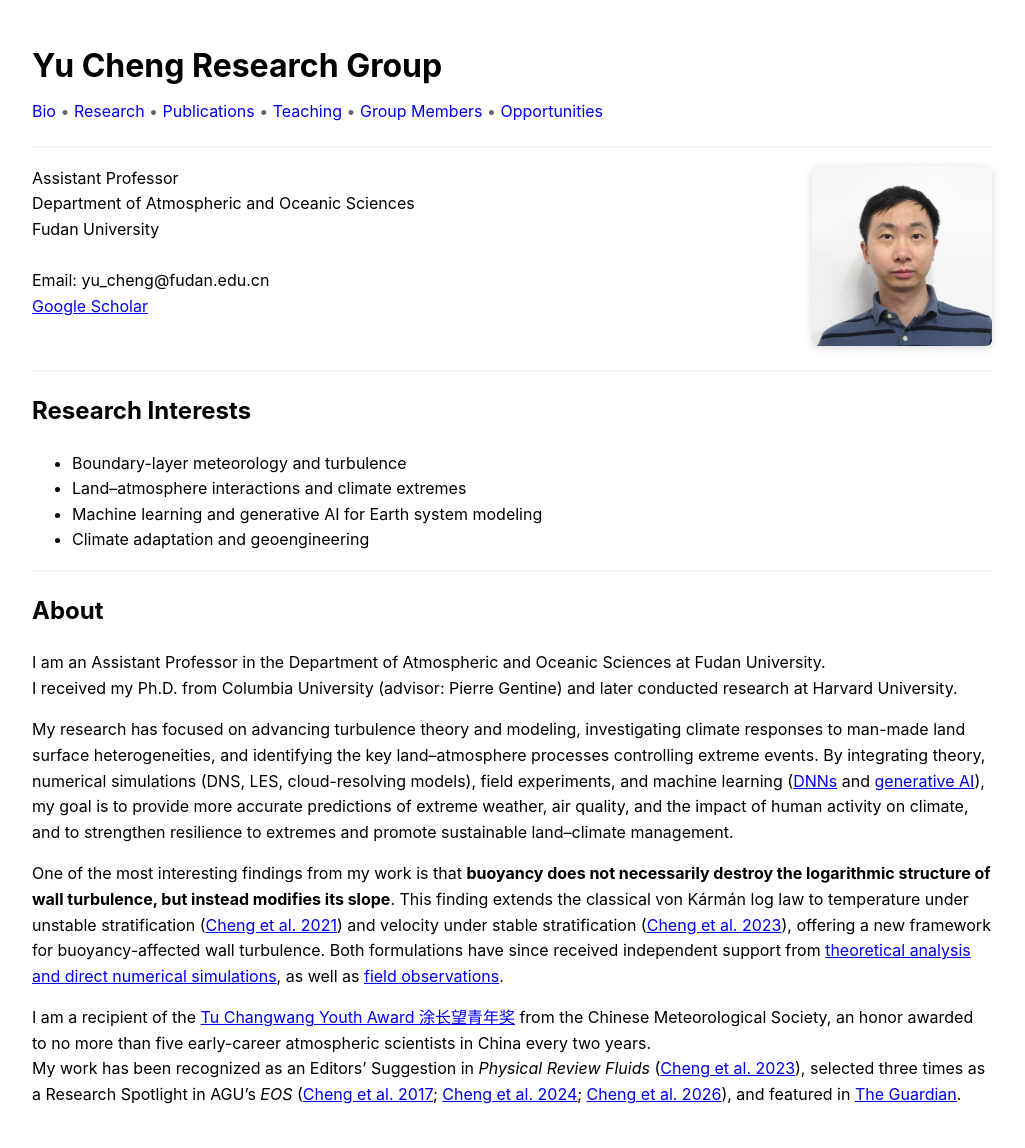
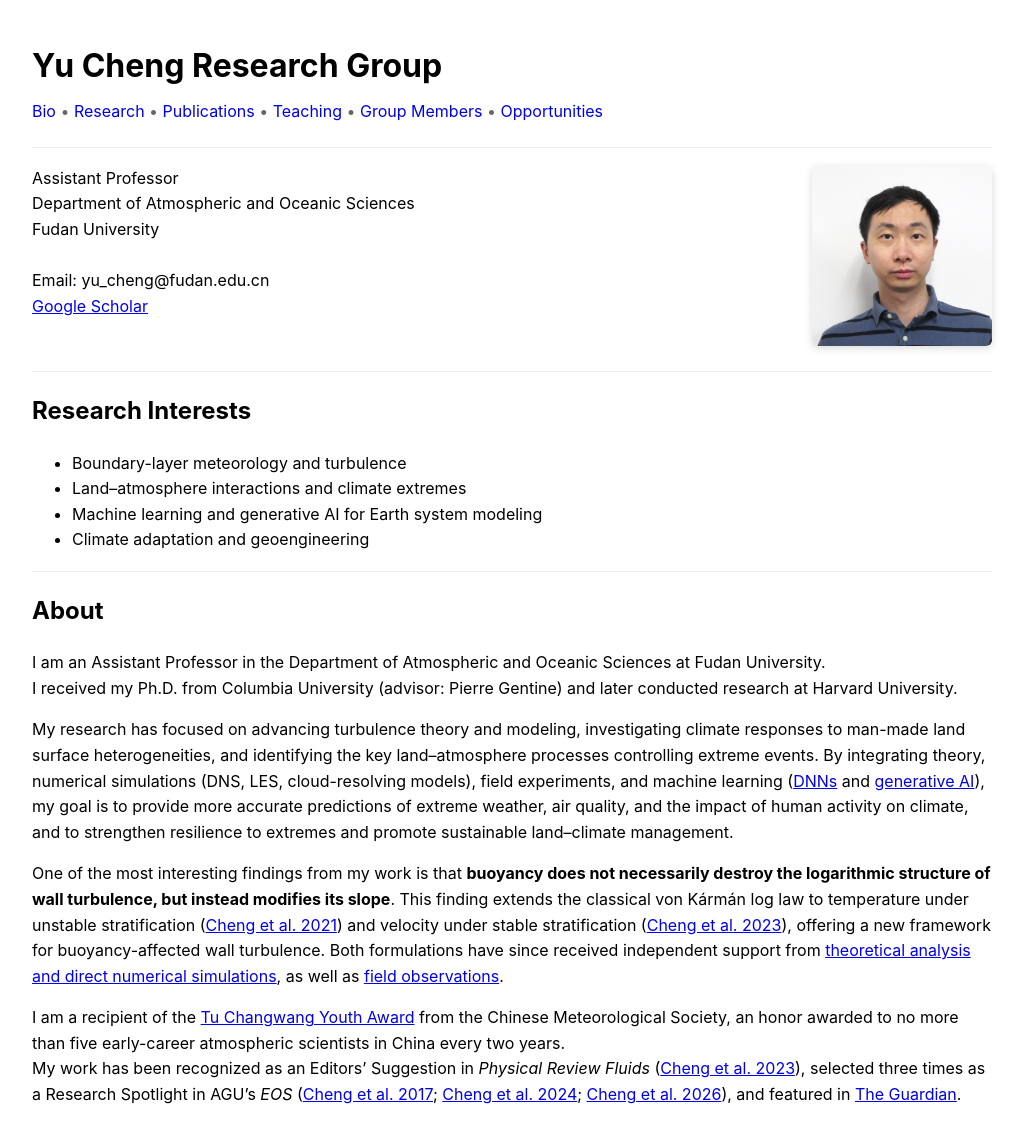
Before and after one commit to yc2965/yc2965.github.io, a Jekyll site: the page built from index.md, in a window 1280 px wide. Shown: the whole page, without its empty margins (128-1153 px from the left). Built offline with Jekyll 4.4.1, drawn with Linux system fonts in a browser that asks for light colours; our own code applies the rules of GitHub Pages for plain Markdown files.

Commit message:
Update index.md

```diff
--- a/index.md
+++ b/index.md
@@ -38,5 +38,5 @@
 
 One of the most interesting findings from my work is that **buoyancy does not necessarily destroy the logarithmic structure of wall turbulence, but instead modifies its slope**. This finding extends the classical von Kármán log law to temperature under unstable stratification ([Cheng et al. 2021](https://journals.aps.org/prfluids/abstract/10.1103/PhysRevFluids.6.034606)) and velocity under stable stratification ([Cheng et al. 2023](https://journals.aps.org/prfluids/abstract/10.1103/PhysRevFluids.8.114602)), offering a new framework for buoyancy-affected wall turbulence. Both formulations have since received independent support from [theoretical analysis and direct numerical simulations](http://www.tsfp-conference.org/proceedings/2026/116.pdf), as well as [field observations](https://link.springer.com/chapter/10.1007/978-3-031-47258-9_8).
 
-I am a recipient of the [Tu Changwang Youth Award 涂长望青年奖](https://www.cms1924.org/xcwAward.html) from the Chinese Meteorological Society, an honor awarded to no more than five early-career atmospheric scientists in China every two years.
+I am a recipient of the [Tu Changwang Youth Award](https://www.cms1924.org/xcwAward.html) from the Chinese Meteorological Society, an honor awarded to no more than five early-career atmospheric scientists in China every two years.
 My work has been recognized as an Editors’ Suggestion in *Physical Review Fluids* ([Cheng et al. 2023](https://doi.org/10.1103/PhysRevFluids.8.114602)), selected three times as a Research Spotlight in AGU’s *EOS* ([Cheng et al. 2017](https://eos.org/research-spotlights/global-atmospheric-observations-may-need-tweaking-for-turbulence); [Cheng et al. 2024](https://eos.org/research-spotlights/seemingly-simple-climate-adaptation-strategy-could-backfire); [Cheng et al. 2026](https://eos.org/research-spotlights/how-much-will-western-wildfires-worsen-under-warming)), and featured in [The Guardian](https://www.theguardian.com/news/2024/dec/05/weatherwatch-why-cooling-white-roofs-cause-neighbours-to-swelter).
```
